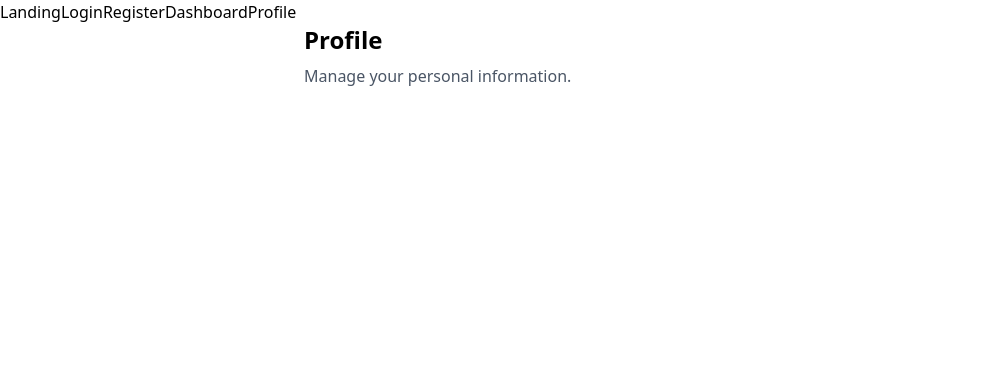
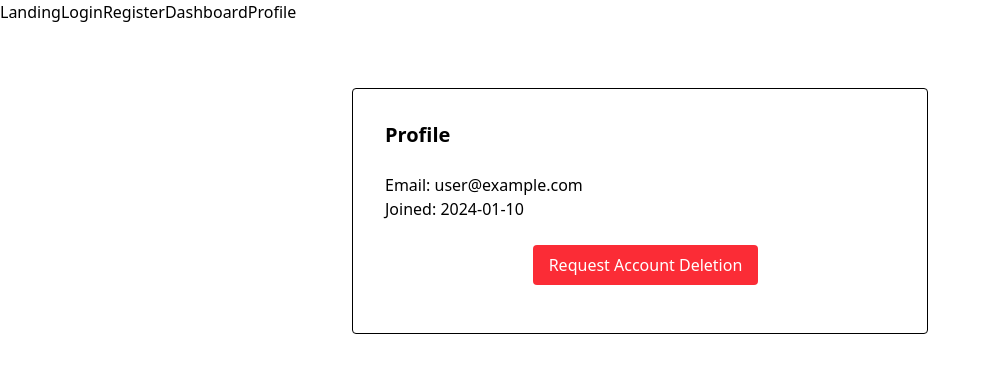
Before and after one commit to Divyanlr/React-SaaS-MVP----Project, a React app in the folder frontend/: page /profile in a window 1280 px wide. Shown: the top 372 px of the page, without its empty margins (0-990 px from the left). Built offline with nearby package versions, Linux system fonts and the light colour scheme; the HTML template or start-up script is replaced by a standard one.

Commit message:
feat: added gdpr compliant profile features data export and deletion

```diff
--- a/frontend/src/pages/Profile.tsx
+++ b/frontend/src/pages/Profile.tsx
@@ -1,12 +1,36 @@
-import React from 'react'
+export default function Profile() {
+  const userData = {
+    email: "user@example.com",
+    joinedAt: "2024-01-10",
+  }
 
-const Profile = () => {
+  const handleExport = () => {
+    const blob = new Blob([JSON.stringify(userData, null, 2)], {
+      type: "application/json",
+    })
+    const link = document.createElement("a")
+    link.href = URL.createObjectURL(blob)
+    link.download = "my-data.json"
+    link.click()
+  }
+
   return (
-    <div className="max-w-2xl mx-auto">
-      <h1 className="text-2xl font-bold mb-2">Profile</h1>
-      <p className="text-gray-600">Manage your personal information.</p>
+    <div className="max-w-xl mx-auto mt-16 p-8 border rounded">
+      <h2 className="text-xl font-semibold mb-6">Profile</h2>
+
+      <p>Email: {userData.email}</p>
+      <p className="mb-6">Joined: {userData.joinedAt}</p>
+
+      <button
+        onClick={handleExport}
+        className="mb-4 bg-accent text-white px-4 py-2 rounded"
+      >
+        Export My Data
+      </button>
+
+      <button className="bg-red-500 text-white px-4 py-2 rounded">
+        Request Account Deletion
+      </button>
     </div>
   )
 }
-
-export default Profile
```
